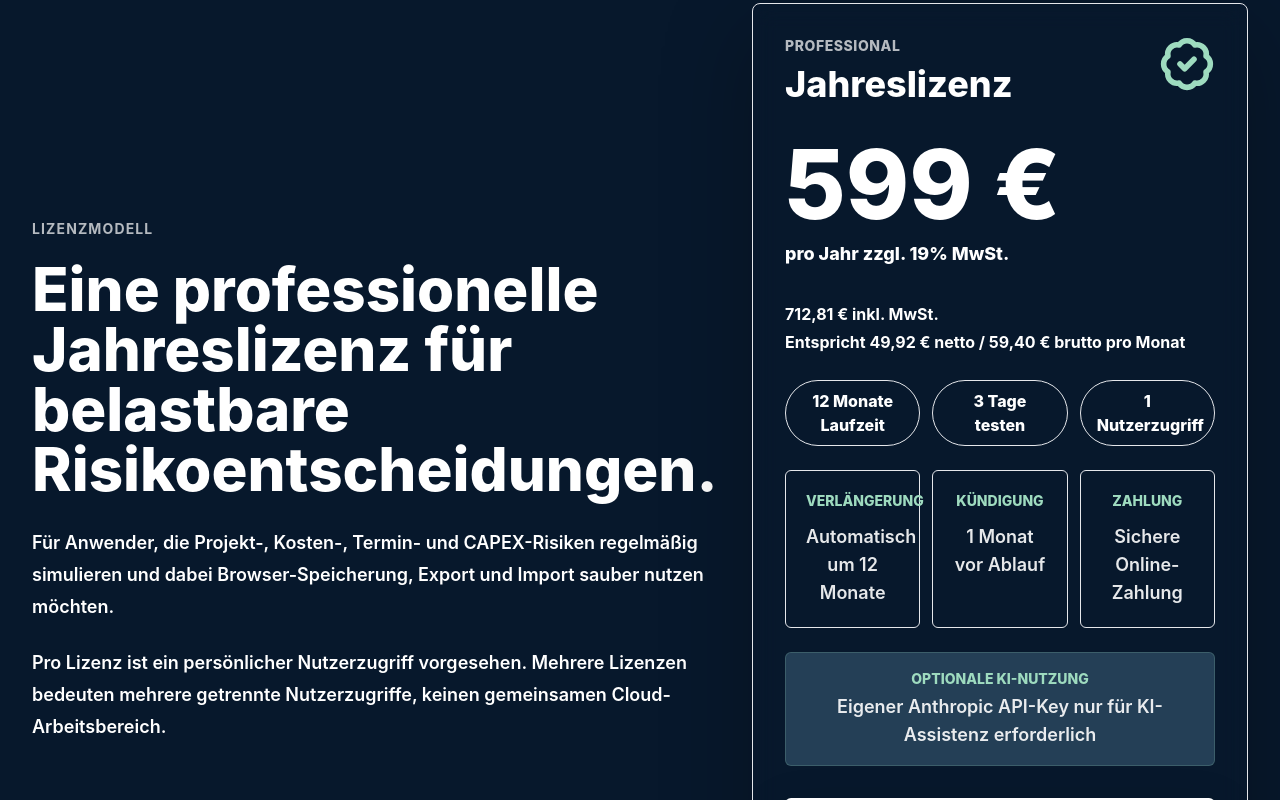
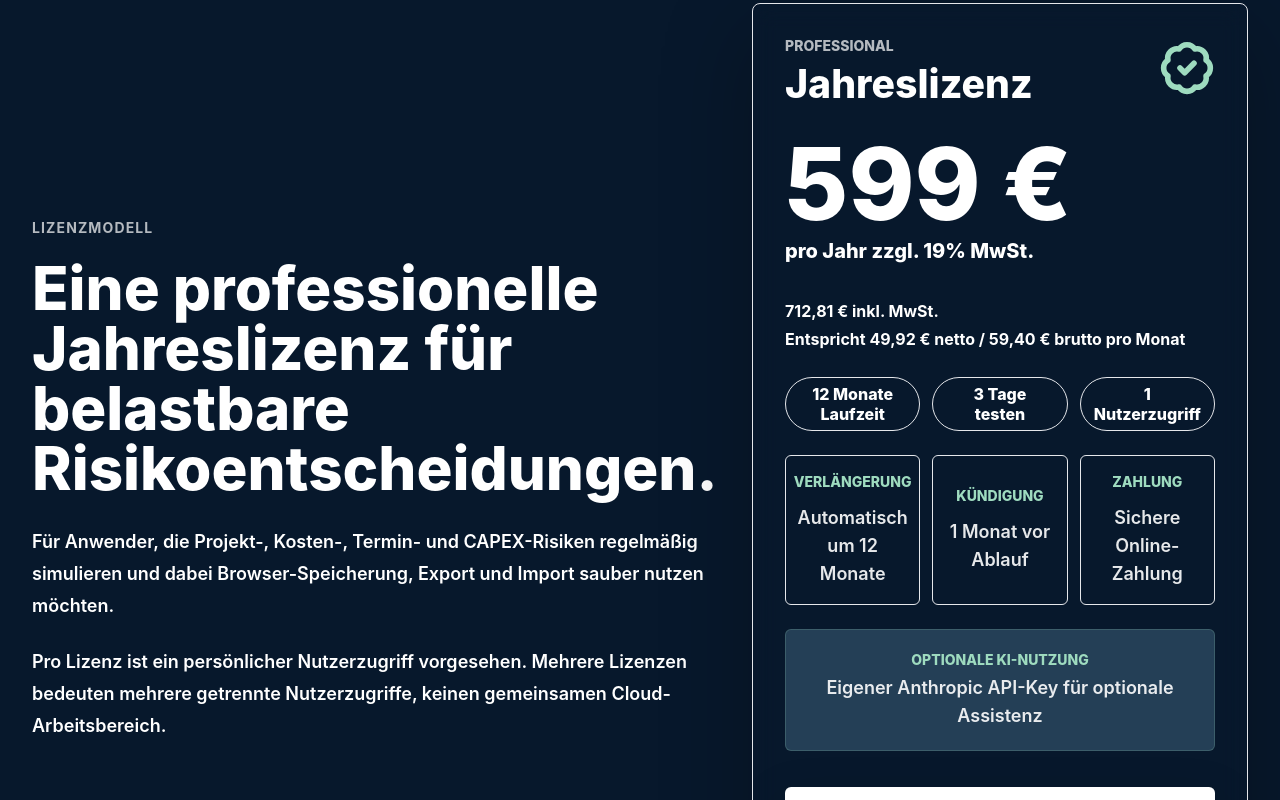
Before and after one commit to BM1964-25/SMART-RISK-Monte-Carlo-Simulation-Landingpage, a React (Vite) app: page / in a window 1280 px wide. Shown: the part 4420-5220 px from the top of the page. Built offline with nearby package versions, Linux system fonts and the light colour scheme.

Commit message:
Refine license card layout

```diff
--- a/src/App.tsx
+++ b/src/App.tsx
@@ -439,28 +439,28 @@ function App() {
               gemeinsamen Cloud-Arbeitsbereich.
             </p>
           </div>
-          <div className="rounded-lg border border-white/22 bg-white/12 p-8 shadow-[0_28px_90px_rgba(0,0,0,0.28)] backdrop-blur-md">
+          <div className="w-full max-w-[620px] justify-self-end rounded-lg border border-white/22 bg-white/12 p-6 shadow-[0_28px_90px_rgba(0,0,0,0.28)] backdrop-blur-md sm:p-8">
             <div className="flex items-start justify-between gap-6">
               <div>
-                <p className="text-sm font-extrabold uppercase tracking-[0.04em] text-white/70">
+                <p className="text-sm font-extrabold uppercase tracking-normal text-white/70">
                   Professional
                 </p>
-                <h3 className="mt-2 text-4xl font-extrabold tracking-normal text-white">
+                <h3 className="mt-2 text-[2.45rem] font-extrabold leading-none tracking-normal text-white">
                   Jahreslizenz
                 </h3>
               </div>
-              <BadgeCheck className="h-14 w-14 flex-none text-[#9edbbf]" strokeWidth={2.4} />
+              <BadgeCheck className="mt-1 h-14 w-14 flex-none text-[#9edbbf]" strokeWidth={2.4} />
             </div>
-            <div className="mt-8">
-              <div className="flex flex-wrap items-end gap-x-4 gap-y-2">
-                <span className="text-8xl font-extrabold leading-none tracking-normal text-white">
+            <div className="mt-9">
+              <div className="flex flex-wrap items-end gap-x-5 gap-y-2">
+                <span className="text-[5.4rem] font-extrabold leading-[0.9] tracking-normal text-white sm:text-[6.25rem]">
                   599 €
                 </span>
-                <span className="pb-4 text-lg font-extrabold text-white/88">
+                <span className="pb-3 text-xl font-extrabold leading-7 text-white/88">
                   pro Jahr zzgl. 19% MwSt.
                 </span>
               </div>
-              <p className="mt-4 text-base font-bold leading-7 text-white/78">
+              <p className="mt-5 text-base font-bold leading-7 text-white/78">
                 712,81 € inkl. MwSt.
                 <br />
                 Entspricht 49,92 € netto / 59,40 € brutto pro Monat
@@ -471,7 +471,7 @@ function App() {
                 (item) => (
                   <div
                     key={item}
-                    className="rounded-full border border-white/18 bg-white/12 px-4 py-2 text-center text-base font-extrabold text-white/88"
+                    className="flex min-h-9 items-center justify-center rounded-full border border-white/18 bg-white/12 px-4 py-1.5 text-center text-base font-extrabold leading-5 text-white/88"
                   >
                     {item}
                   </div>
@@ -486,9 +486,9 @@ function App() {
               ].map(([label, value]) => (
                 <div
                   key={label}
-                  className="rounded-md border border-white/14 bg-[#20324a]/72 p-5 text-center"
+                  className="flex min-h-[110px] flex-col items-center justify-center rounded-md border border-white/14 bg-[#20324a]/72 p-4 text-center"
                 >
-                  <p className="text-sm font-extrabold uppercase text-[#9edbbf]">
+                  <p className="text-sm font-extrabold uppercase tracking-normal text-[#9edbbf]">
                     {label}
                   </p>
                   <p className="mt-3 text-lg font-semibold leading-7 text-white/90">
@@ -497,23 +497,23 @@ function App() {
                 </div>
               ))}
             </div>
-            <div className="mt-6 rounded-md border border-[#9edbbf]/20 bg-[#315068]/70 px-5 py-4 text-center">
-              <p className="text-sm font-extrabold uppercase text-[#9edbbf]">
+            <div className="mt-6 rounded-md border border-[#9edbbf]/20 bg-[#315068]/70 px-5 py-5 text-center">
+              <p className="text-sm font-extrabold uppercase tracking-normal text-[#9edbbf]">
                 Optionale KI-Nutzung
               </p>
-              <p className="mt-1 text-lg font-semibold text-white/90">
-                Eigener Anthropic API-Key nur für KI-Assistenz erforderlich
+              <p className="mt-1 text-lg font-semibold leading-7 text-white/90">
+                Eigener Anthropic API-Key für optionale Assistenz
               </p>
             </div>
             <button
               type="button"
               onClick={() => setIsModalOpen(true)}
-              className="mt-8 inline-flex min-h-[58px] w-full items-center justify-center gap-3 rounded-md bg-white px-6 py-4 text-lg font-extrabold text-ink shadow-[0_20px_48px_rgba(0,0,0,0.25)] transition hover:-translate-y-0.5 hover:bg-white/92"
+              className="mt-9 inline-flex min-h-[58px] w-full items-center justify-center gap-3 rounded-md bg-white px-6 py-4 text-lg font-extrabold text-ink shadow-[0_20px_48px_rgba(0,0,0,0.25)] transition hover:-translate-y-0.5 hover:bg-white/92"
             >
               Lizenz sichern
               <ChevronRight size={24} strokeWidth={2.8} aria-hidden="true" />
             </button>
-            <p className="mt-5 text-center text-base font-bold text-white/62">
+            <p className="mt-5 text-center text-base font-bold leading-7 text-white/62">
               Jahreslizenz | sichere Zahlung | persönlicher Nutzerzugriff
             </p>
           </div>
```
